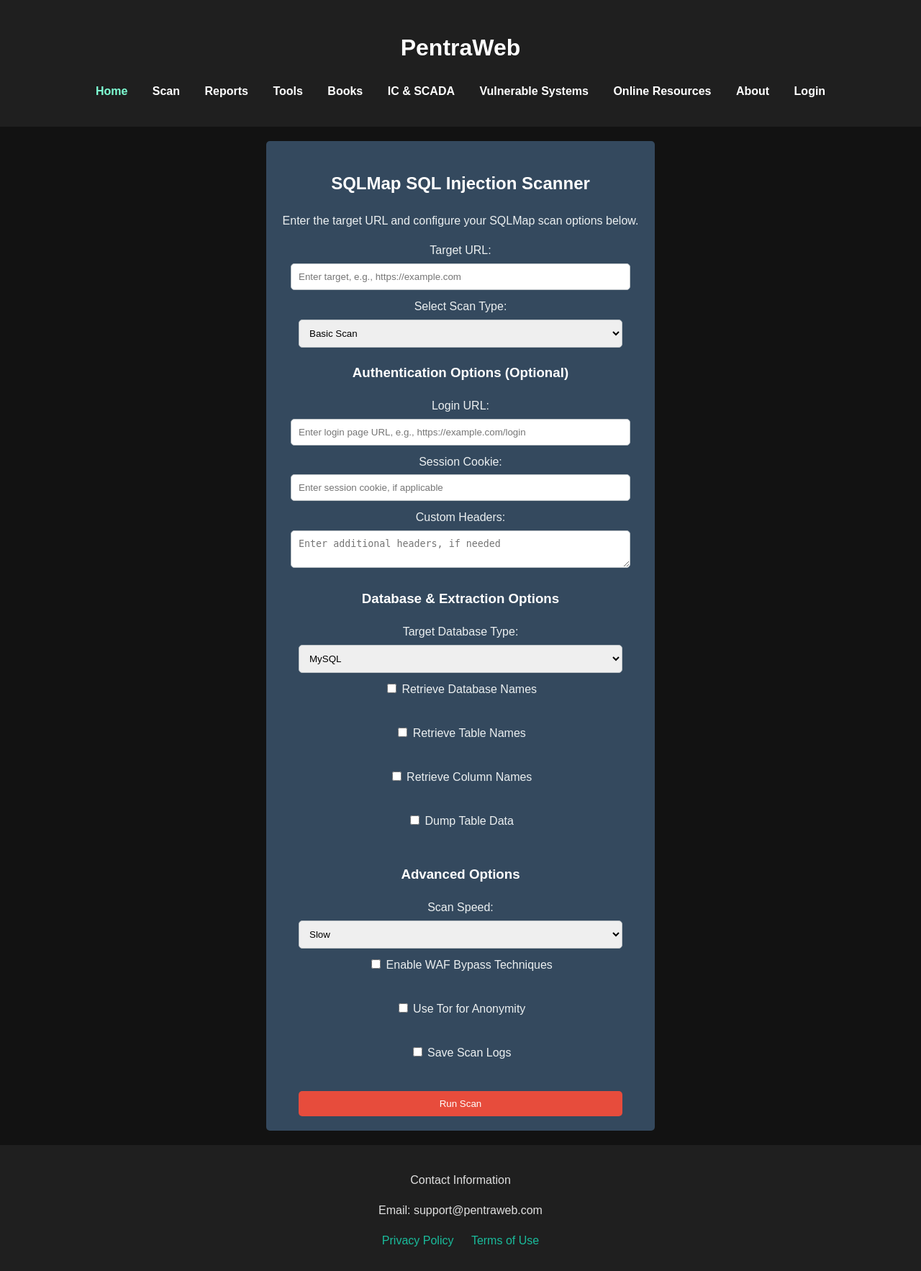
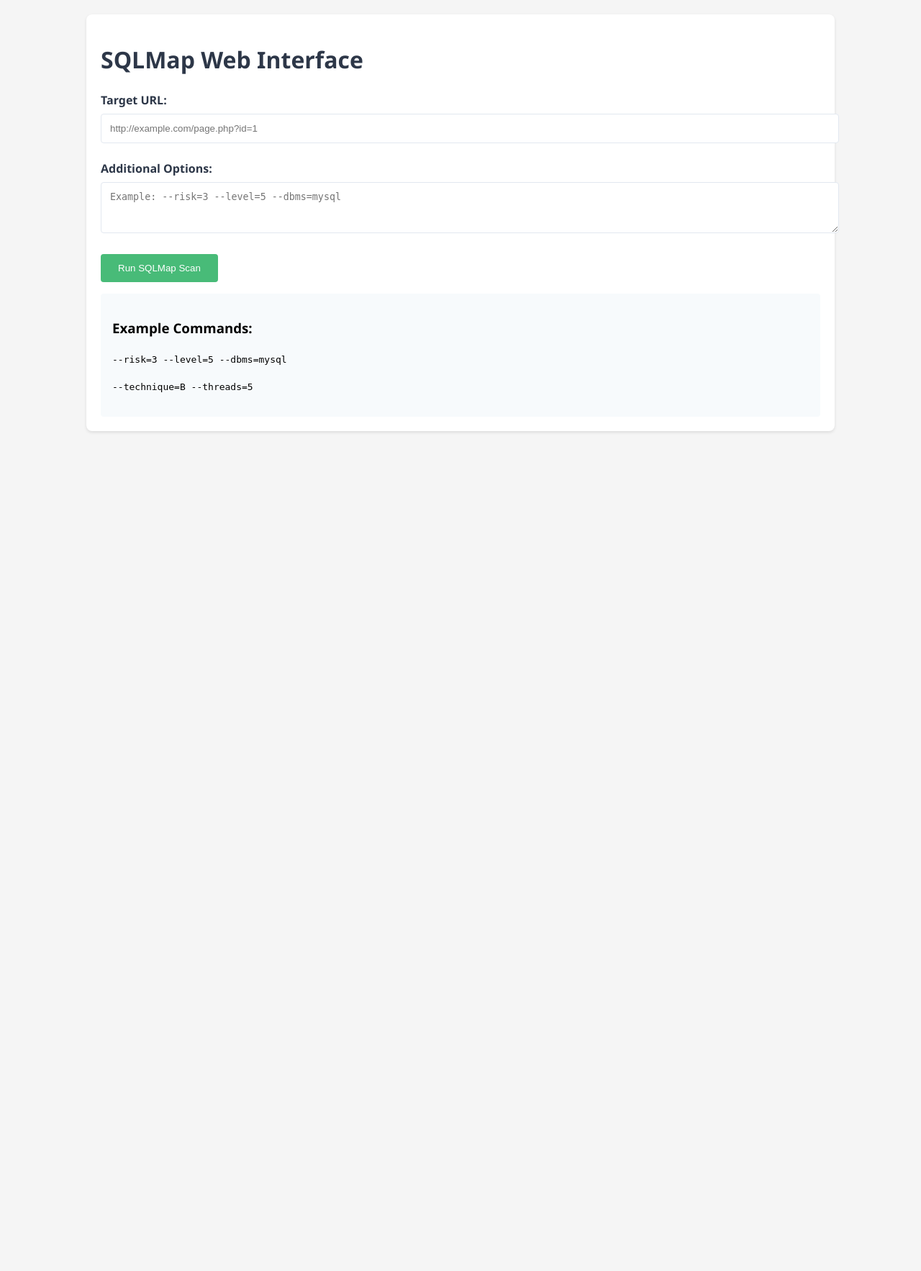
Before and after one commit to P4K4Y4/amutu, a Flask app: template PentraWeb/templates/sqlmap.html in a window 1280 px wide. Shown: the whole page at 72% size. After the commit the page ends 601 px from the top, so only its background shows below. Run offline with Flask 3, Linux system fonts and the light colour scheme; the template is opened without the code that fills it, so the values that code supplies are empty.

Commit message:
Update sqlmap.html

```diff
--- a/PentraWeb/templates/sqlmap.html
+++ b/PentraWeb/templates/sqlmap.html
@@ -3,185 +3,52 @@
 <head>
     <meta charset="UTF-8">
     <meta name="viewport" content="width=device-width, initial-scale=1.0">
-    <title>PentraWeb - SQLMap SQL Injection Scanner</title>
-    <link rel="stylesheet" href="../Static/css/homepage.css"> <!-- Link to your main CSS file -->
-    <link rel="stylesheet" href="../Static/css/sqlmap.css"> <!-- Link to the SQLMap Tool CSS file -->
+    <title>SQLMap Web Interface</title>
+    <style>
+        body { font-family: 'Segoe UI', Arial, sans-serif; margin: 20px; background: #f5f5f5; }
+        .container { max-width: 1000px; margin: 20px auto; padding: 20px; background: white; border-radius: 8px; box-shadow: 0 2px 4px rgba(0,0,0,0.1); }
+        .form-group { margin-bottom: 1.5rem; }
+        label { display: block; margin-bottom: 0.5rem; font-weight: 600; color: #2d3748; }
+        input[type="text"], textarea {
+            width: 100%; padding: 0.75rem; border: 1px solid #e2e8f0;
+            border-radius: 4px; transition: border-color 0.2s;
+        }
+        input[type="text"]:focus, textarea:focus {
+            border-color: #4a90e2; outline: none;
+        }
+        button {
+            padding: 0.75rem 1.5rem; background: #48bb78; color: white;
+            border: none; border-radius: 4px; cursor: pointer;
+            transition: background 0.2s;
+        }
+        button:hover { background: #38a169; }
+        .examples { margin-top: 1rem; padding: 1rem; background: #f7fafc; border-radius: 4px; }
+    </style>
 </head>
 <body>
-
-    <!-- Header Section -->
-    <header>
-        <div class="logo">
-            <h1>PentraWeb</h1>
-        </div>
-        <nav>
-            <ul>
-                <li><a href="homepage.html" style="color: aquamarine;">Home</a></li>
-                <li><a href="scanpage.html">Scan</a></li>
-                <li><a href="reportpage.html">Reports</a></li>
-                <li><a href="toolspage.html">Tools</a></li>
-                <li><a href="bookspage.html">Books</a></li>
-                <li><a href="ic_scada.html">IC & SCADA</a></li>
-                <li><a href="vulnerable_systems.html">Vulnerable Systems</a></li>
-                <li><a href="online_resources.html">Online Resources</a></li>
-                <li><a href="aboutpage.html">About</a></li>
-                <li><a href="loginpage.html">Login</a></li>
-            </ul>
-        </nav>
-    </header>
-
-
-    <!-- Main Section -->
-    <main>
-        <section class="sqlmap-tool">
-            <h2>SQLMap SQL Injection Scanner</h2>
-            <p>Enter the target URL and configure your SQLMap scan options below.</p>
-
-            <form id="sqlmap-form">
-                <label for="target-url">Target URL:</label>
-                <input type="text" id="target-url" placeholder="Enter target, e.g., https://example.com" required>
-
-                <label for="scan-type">Select Scan Type:</label>
-                <select id="scan-type">
-                    <option value="basic">Basic Scan</option>
-                    <option value="full">Full Scan</option>
-                    <option value="custom">Custom Scan</option>
-                </select>
-
-                <div id="custom-scan-options" style="display: none;">
-                    <h3>Custom Scan Options</h3>
-                    <label><input type="checkbox" id="boolean-blind"> Test for Boolean-Based Blind SQL Injection</label><br>
-                    <label><input type="checkbox" id="time-blind"> Test for Time-Based Blind SQL Injection</label><br>
-                    <label><input type="checkbox" id="error-based"> Test for Error-Based SQL Injection</label><br>
-                    <label><input type="checkbox" id="union-based"> Test for UNION-Based SQL Injection</label><br>
-                    <label><input type="checkbox" id="stacked-queries"> Test for Stacked Queries</label><br>
-
-                    <label for="detection-level">Detection Level:</label>
-                    <select id="detection-level">
-                        <option value="low">Low</option>
-                        <option value="medium">Medium</option>
-                        <option value="high">High</option>
-                    </select>
-                </div>
-
-                <h3>Authentication Options (Optional)</h3>
-                <label for="login-url">Login URL:</label>
-                <input type="text" id="login-url" placeholder="Enter login page URL, e.g., https://example.com/login">
-
-                <label for="session-cookie">Session Cookie:</label>
-                <input type="text" id="session-cookie" placeholder="Enter session cookie, if applicable">
-
-                <label for="custom-headers">Custom Headers:</label>
-                <textarea id="custom-headers" placeholder="Enter additional headers, if needed"></textarea>
-
-                <h3>Database & Extraction Options</h3>
-                <label for="db-type">Target Database Type:</label>
-                <select id="db-type">
-                    <option value="mysql">MySQL</option>
-                    <option value="postgresql">PostgreSQL</option>
-                    <option value="mssql">MSSQL</option>
-                    <option value="oracle">Oracle</option>
-                    <option value="sqlite">SQLite</option>
-                </select>
-                <label><input type="checkbox" id="retrieve-db-names"> Retrieve Database Names</label><br>
-                <label><input type="checkbox" id="retrieve-table-names"> Retrieve Table Names</label><br>
-                <label><input type="checkbox" id="retrieve-column-names"> Retrieve Column Names</label><br>
-                <label><input type="checkbox" id="dump-table-data"> Dump Table Data</label><br>
-
-                <h3>Advanced Options</h3>
-                <label for="scan-speed">Scan Speed:</label>
-                <select id="scan-speed">
-                    <option value="slow">Slow</option>
-                    <option value="normal">Normal</option>
-                    <option value="fast">Fast</option>
-                </select>
-                <label><input type="checkbox" id="waf-bypass"> Enable WAF Bypass Techniques</label><br>
-                <label><input type="checkbox" id="use-tor"> Use Tor for Anonymity</label><br>
-                <label><input type="checkbox" id="save-logs"> Save Scan Logs</label><br>
-
-                <button type="submit" class="btn">Run Scan</button>
-            </form>
-
-            <div id="scan-progress" style="display: none;">
-                <p>Scanning for SQL Injection vulnerabilities...</p>
-                <div class="progress-bar">
-                    <div class="progress" style="width: 0%;"></div>
-                </div>
+    <div class="container">
+        <h1 style="color: #2d3748; margin-bottom: 1.5rem;">SQLMap Web Interface</h1>
+        <form action="../Static/php/sqlmap.php" method="POST">
+            <div class="form-group">
+                <label for="url">Target URL:</label>
+                <input type="text" id="url" name="url" required
+                       placeholder="http://example.com/page.php?id=1">
             </div>
 
+            <div class="form-group">
+                <label for="options">Additional Options:</label>
+                <textarea id="options" name="options" rows="3"
+                          placeholder="Example: --risk=3 --level=5 --dbms=mysql"></textarea>
+            </div>
 
-        </section>
+            <button type="submit">Run SQLMap Scan</button>
+        </form>
 
-        <div id="scan-results" style="display: none;">
-            <h3>Scan Results</h3>
-            <table>
-                <thead>
-                    <tr>
-                        <th>Vulnerable Parameter</th>
-                        <th>Injection Type</th>
-                        <th>Payload Used</th>
-                        <th>Database Name</th>
-                        <th>Severity</th>
-                    </tr>
-                </thead>
-                <tbody>
-                    <tr>
-                        <td>id</td>
-                        <td>UNION-Based SQL Injection</td>
-                        <td>' OR 1=1 --</td>
-                        <td>example_db</td>
-                        <td>Critical</td>
-                    </tr>
-                    <!-- More results can be added here -->
-                </tbody>
-            </table>
-            <button class="btn" id="save-results">Save Results</button>
-            <button class="btn" id="view-extracted-data">View Extracted Data</button>
+        <div class="examples">
+            <h3>Example Commands:</h3>
+            <p><code>--risk=3 --level=5 --dbms=mysql</code></p>
+            <p><code>--technique=B --threads=5</code></p>
         </div>
-    </main>
-
-
-    <!-- Footer Section -->
-    <footer>
-        <div class="contact-info">
-            <p>Contact Information</p>
-            <p>Email: support@pentraweb.com</p>
-        </div>
-        <div class="legal">
-            <a href="privacy-policy.html">Privacy Policy</a>
-            <a href="terms-of-use.html">Terms of Use</a>
-        </div>
-    </footer>
-
-    <script>
-       document.getElementById("sqlmap-form").addEventListener("submit", function(event) {
-    event.preventDefault();
-    let formData = new FormData(this);
-
-    document.getElementById("scan-results").innerHTML = "Scanning in progress...";
-    document.getElementById("scan-results").style.display = "block";
-
-    let eventSource = new EventSource("../Static/php/sqlmap.php"); // Open SSE connection
-
-    eventSource.onmessage = function(event) {
-        let resultBox = document.getElementById("scan-results");
-        resultBox.innerHTML += "<br>" + event.data;
-        resultBox.scrollTop = resultBox.scrollHeight; // Auto-scroll
-    };
-
-    eventSource.onerror = function() {
-        console.error("SSE Error: Closing connection.");
-        eventSource.close();
-    };
-
-    fetch("../Static/php/sqlmap.php", {
-        method: "POST",
-        body: formData
-    }).catch(error => console.error("Fetch Error:", error));
-});
-
-
-    </script>
-
+    </div>
 </body>
 </html>
```
